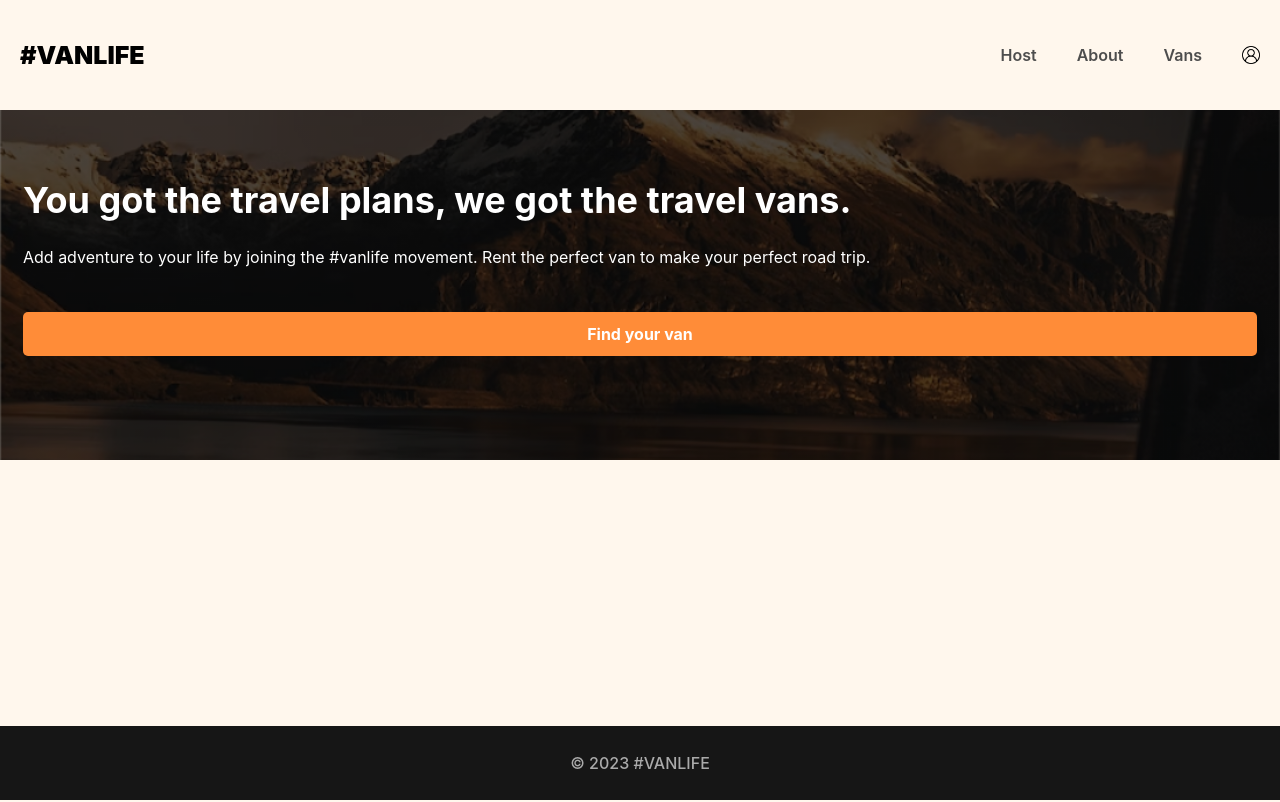
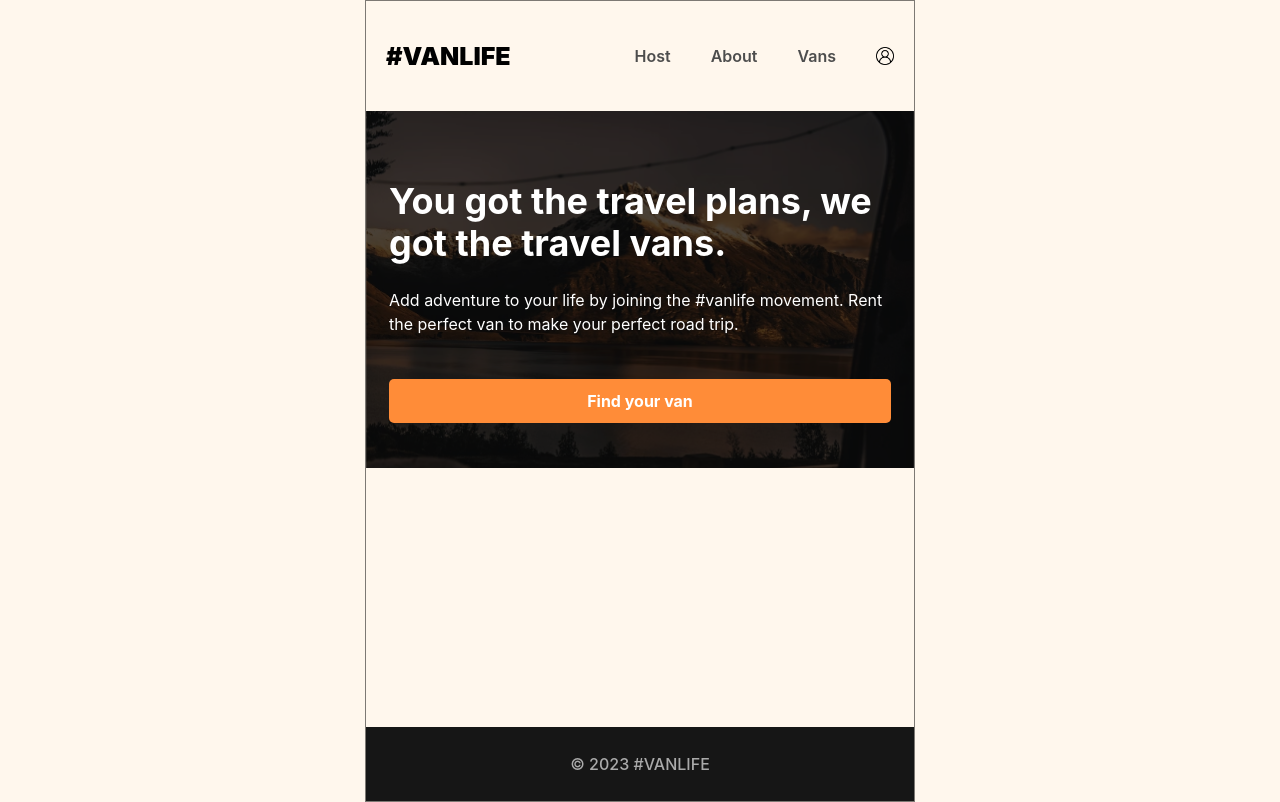
Before and after one commit to KashifKhn/VanLife_React, a React (Vite) app: page / in a window 1280 px wide. Built offline with nearby package versions, Linux system fonts and the light colour scheme; what miragejs would draw is missing.

Commit message:
fixing css

```diff
--- a/src/index.css
+++ b/src/index.css
@@ -28,6 +28,15 @@ body {
   min-height: 100vh;
   display: flex;
   flex-direction: column;
+}
+
+.App {
+  max-width: 550px;
+  margin: 0 auto;
+  display: flex;
+  flex-direction: column;
+  min-height: 100vh;
+  border: 1px solid rgba(0, 0, 0, 0.509);
 }
 
 header {
```
